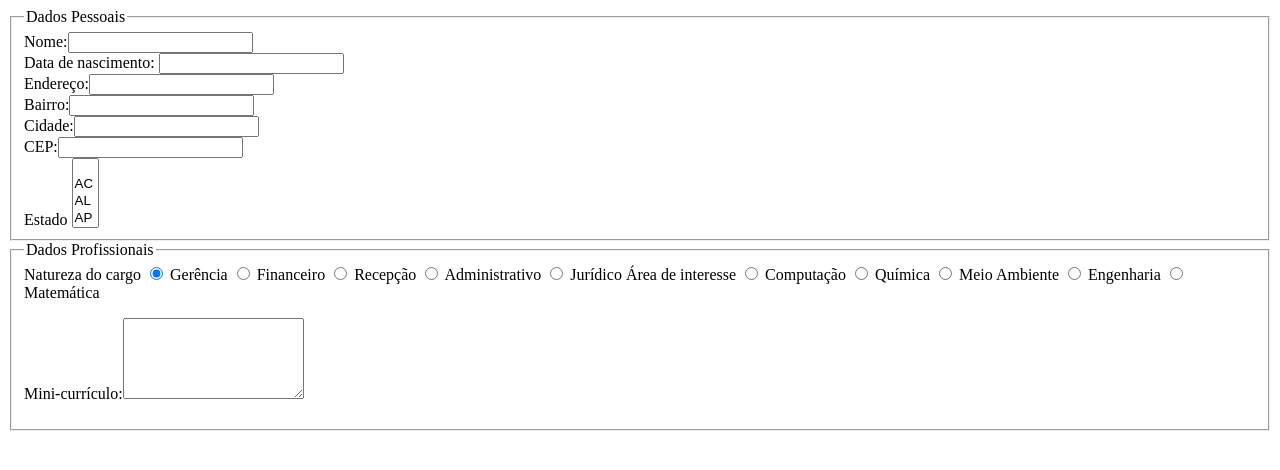
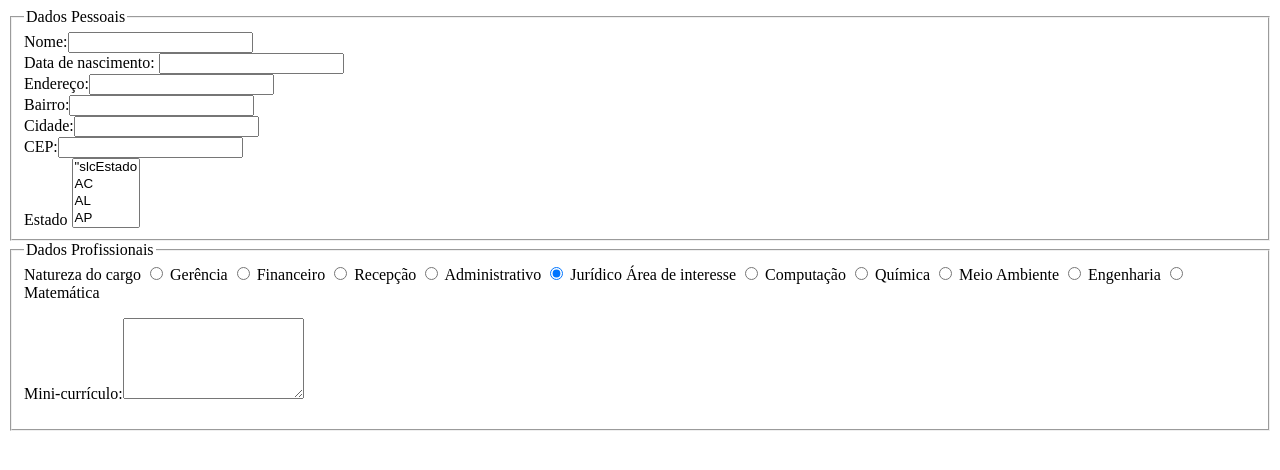
Before and after one commit to isabelesilv4/web1, a plain HTML site: page index.html in a window 1280 px wide. Drawn offline with Linux system fonts and the light colour scheme.

Commit message:
Update index.html

```diff
--- a/index.html
+++ b/index.html
@@ -19,7 +19,7 @@
     <select id="slcEstado" name="slcEstado" multiple>
 
 
-            <option value=""></option>
+            <option value="">"slcEstado</option>
             <option value="AC">AC</option>
             <option value="AL">AL</option>
             <option value="AP">AP</option>
@@ -55,10 +55,10 @@
             <legend>Dados Profissionais</legend>
             <label> Natureza do cargo
                 <input type="radio" name="cargo" value="1" checked> Gerência
-                 <input type="radio" name="cargo" value="2" > Financeiro
-                 <input type="radio" name="cargo" value="3" > Recepção
-                 <input type="radio" name="cargo" value="2" > Administrativo
-                 <input type="radio" name="cargo" value="3" > Jurídico
+                 <input type="radio" name="cargo" value="2"  checked > Financeiro
+                 <input type="radio" name="cargo" value="3"  checked > Recepção
+                 <input type="radio" name="cargo" value="2"  checked > Administrativo
+                 <input type="radio" name="cargo" value="3"  checked > Jurídico
 
             </label>
             <label> Área de interesse
@@ -75,22 +75,5 @@
             <p>Mini-currículo:<textarea name="Mini-currículo"
                      cols="20" rows="5"></textarea></p>
                     </fieldset>
-        </body>
-
-
-
-
-
-
-
-
-
-
-
-
-
-
-
-
-
-</html></form>
+</form>
+</html>
```
